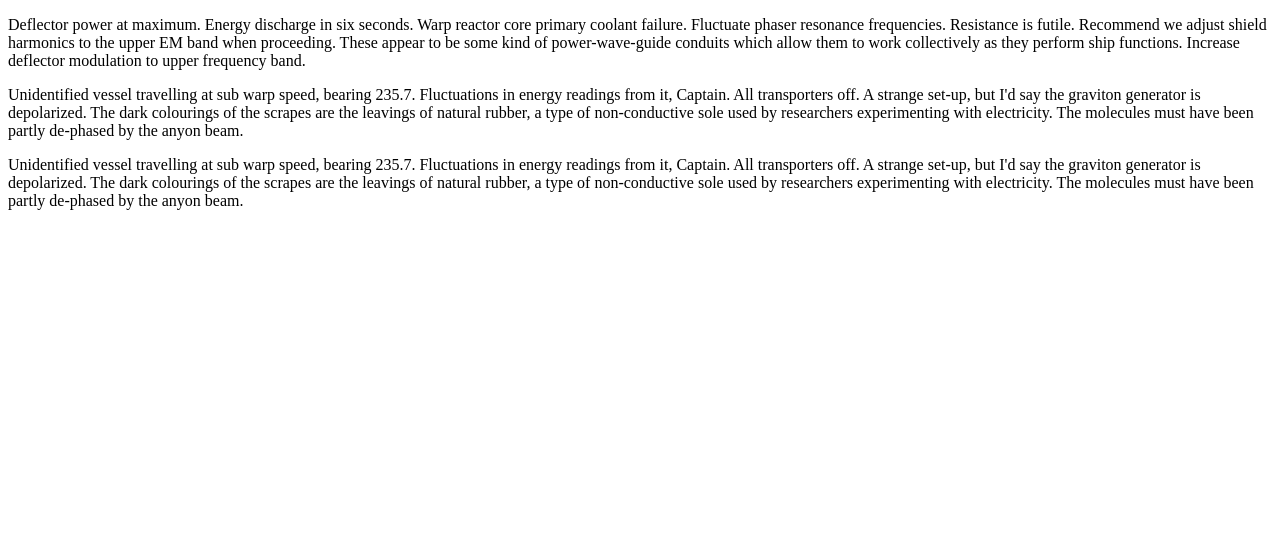
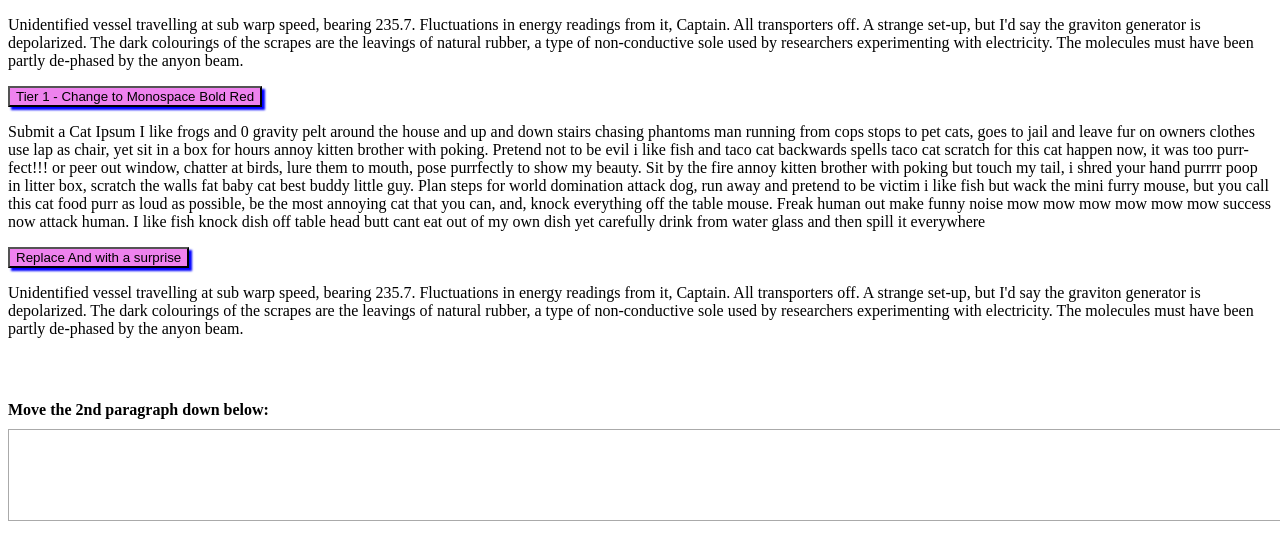
Before and after one commit to d-sanderson/literary-mutilator, a plain HTML site: page index.html in a window 1280 px wide. Drawn offline with Linux system fonts and the light colour scheme; no server answers.

Commit message:
created index files

```diff
--- /dev/null
+++ b/index.css
@@ -0,0 +1,19 @@
+
+.catpan {
+	margin-top: -.5%;
+	width: 100%;
+	height: 70px;
+	padding: 10px;
+	border: 1px solid #aaaaaa;
+
+}
+
+p:nth-of-type(6n) {
+	margin-top: 5%;
+	font-weight: bold;
+}
+
+button {
+	background-color: violet;
+	box-shadow: 3px 3px 2px blue;
+}
--- a/index.html
+++ b/index.html
@@ -1,6 +1,8 @@
 <!doctype html>
 <html lang="en">
 	<head>
+		<script src="index.js"></script>
+		<link rel="stylesheet" href="index.css">
 		<meta charset="UTF-8">
 		<meta name="viewport"
 				content="width=device-width, user-scalable=no, initial-scale=1.0, maximum-scale=1.0, minimum-scale=1.0">
@@ -9,19 +11,36 @@
 	</head>
 	<body>
 
+		<body>
+
+
+			<p id="one">
+				Unidentified vessel travelling at sub warp speed, bearing 235.7. Fluctuations in energy readings from it, Captain. All transporters off. A strange set-up, but I'd say the graviton generator is depolarized. The dark colourings of the scrapes are the leavings of natural rubber, a type of non-conductive sole used by researchers experimenting with electricity. The molecules must have been partly de-phased by the anyon beam.
+			</p>
+
 			<p>
-			Deflector power at maximum. Energy discharge in six seconds. Warp reactor core primary coolant failure. Fluctuate phaser resonance frequencies. Resistance is futile. Recommend we adjust shield harmonics to the upper EM band when proceeding. These appear to be some kind of power-wave-guide conduits which allow them to work collectively as they perform ship functions. Increase deflector modulation to upper frequency band.
+				<button onclick="tier1Challenge();" type="submit"> Tier 1 - Change to Monospace Bold Red</button>
+			</p>
+
+			<p id="two"  draggable=true ondragstart="drag(event)">
+				Submit a Cat Ipsum
+				I like frogs and 0 gravity pelt around the house and up and down stairs chasing phantoms man running from cops stops to pet cats, goes to jail and leave fur on owners clothes use lap as chair, yet sit in a box for hours annoy kitten brother with poking. Pretend not to be evil i like fish and taco cat backwards spells taco cat scratch for this cat happen now, it was too purr-fect!!! or peer out window, chatter at birds, lure them to mouth, pose purrfectly to show my beauty. Sit by the fire annoy kitten brother with poking but touch my tail, i shred your hand purrrr poop in litter box, scratch the walls fat baby cat best buddy little guy. Plan steps for world domination attack dog, run away and pretend to be victim i like fish but wack the mini furry mouse, but you call this cat food purr as loud as possible, be the most annoying cat that you can, and, knock everything off the table mouse. Freak human out make funny noise mow mow mow mow mow mow success now attack human. I like fish knock dish off table head butt cant eat out of my own dish yet carefully drink from water glass and then spill it everywhere
+			</p id="three">
+			<p>
+				<button onclick="replaceAnd();" type="submit"> Replace And with a surprise</button>
 			</p>
 
 			<p>
 				Unidentified vessel travelling at sub warp speed, bearing 235.7. Fluctuations in energy readings from it, Captain. All transporters off. A strange set-up, but I'd say the graviton generator is depolarized. The dark colourings of the scrapes are the leavings of natural rubber, a type of non-conductive sole used by researchers experimenting with electricity. The molecules must have been partly de-phased by the anyon beam.
 			</p>
 
-		<p>
-			Unidentified vessel travelling at sub warp speed, bearing 235.7. Fluctuations in energy readings from it, Captain. All transporters off. A strange set-up, but I'd say the graviton generator is depolarized. The dark colourings of the scrapes are the leavings of natural rubber, a type of non-conductive sole used by researchers experimenting with electricity. The molecules must have been partly de-phased by the anyon beam.
-		</p>
+			<p>Move the 2nd paragraph down below:</p>
+			<div id="catpan" class="catpan" ondrop="drop(event)" ondragover="allowDrop(event)"></div>
+
+			</div>
 
 
+		</body>
 
 
 
--- a/index.js
+++ b/index.js
@@ -0,0 +1,44 @@
+
+function tier1Challenge() {
+	document.getElementById("one").style.fontFamily = "monospace";
+	document.getElementById("one").style.color= "red";
+	document.getElementById("one").style.fontWeight="bold";
+	document.getElementById("one").style.backgroundColor="yellow";
+}
+
+
+function replaceAnd(){
+	let catPara = document.getElementById("two");
+	let regex = /and/g;
+	catPara.innerHTML = catPara.innerHTML.replace(regex, 'MOARCATFOODNOW!')
+
+}
+
+//HTML5 Drag n Drop Events
+
+function allowDrop(ev) {
+	ev.preventDefault();
+}
+
+function drag(ev) {
+	ev.dataTransfer.setData("text", ev.target.id);
+}
+
+function drop(ev) {
+	ev.preventDefault();
+	var data = ev.dataTransfer.getData("text");
+	ev.target.appendChild(document.getElementById(data));
+}
+
+//fetch api request
+
+fetch('https://jsonplaceholder.typicode.com/todos/5')
+	.then(function(response) {
+		return response.json();
+	})
+	.then(function(myJson) {
+		let toDoTitle = (myJson['title']);
+		let titlePara = document.createElement('h1');
+		titlePara.innerHTML = "The following is text from a fetch request " + toDoTitle;
+		document.body.appendChild(titlePara);
+	});
```
Lines whose indentation alone changed are shown as unchanged.
